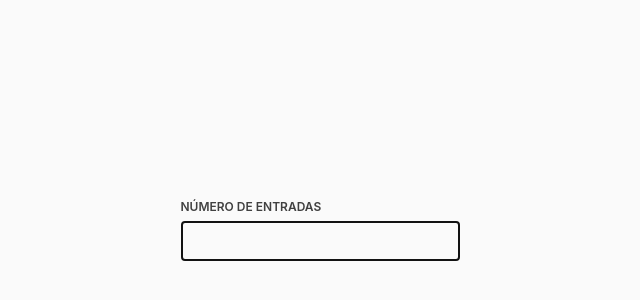
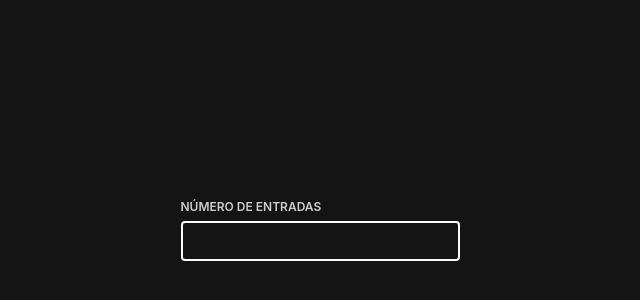
Before and after one commit to munozrc/truth-table-template, a React (Vite) app: page / in a window 1280 px wide. Shown: the part 170-470 px from the top of the page, without its empty margins (320-960 px from the left). Built offline with nearby package versions, Linux system fonts and the light colour scheme.

Commit message:
change color bg

```diff
--- a/src/components/Input/styles.module.css
+++ b/src/components/Input/styles.module.css
@@ -15,7 +15,7 @@
   font-weight: 600;
   line-height: 1.4;
   text-transform: uppercase;
-  color: #121212;
+  color: #fafafa;
   opacity: 0.8;
 }
 
@@ -24,13 +24,13 @@
   max-height: 40px;
   padding: 10px 14px;
   font-size: 1.2em;
-  color: #121212;
-  background-color: #fafafa;
-  border: 2px solid #121212;
+  color: #fafafa;
+  background-color: #141414;
+  border: 2px solid #fafafa;
   border-radius: 4px;
   outline: none;
 }
 
 .element:focus {
-  box-shadow: 0px 0px 0px 2px #61afef;
+  box-shadow: 0px 0px 0px 2px #ffd104;
 }
--- a/src/styles/index.css
+++ b/src/styles/index.css
@@ -10,5 +10,5 @@ body {
   font-family: -apple-system, BlinkMacSystemFont, 'Segoe UI', 'Roboto', 'Oxygen', 'Ubuntu', 'Cantarell', 'Fira Sans', 'Droid Sans', 'Helvetica Neue', sans-serif;
   -webkit-font-smoothing: antialiased;
   -moz-osx-font-smoothing: grayscale;
-  background-color: #fafafa;
+  background-color: #141414;
 }
```
